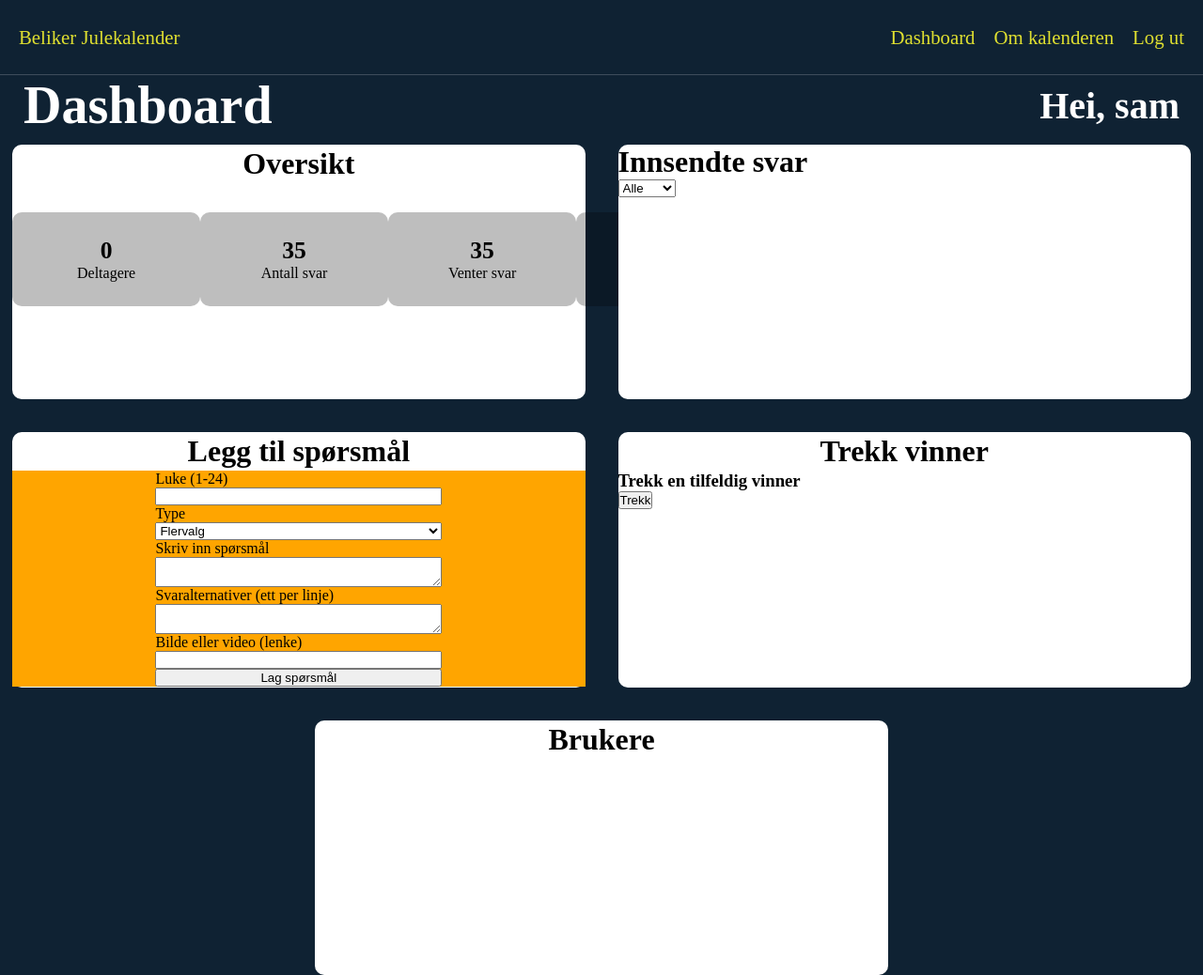
After one commit to LohnyVal/Julekalender, a Node server app: page /dashboard in a window 1280 px wide. The commit adds this page. Shown: the whole page at 94% size. Run offline with Node 20, Linux system fonts and the light colour scheme; a user stored in the database is signed in; tables that the repository leaves empty hold one stand-in row (values such as "Sample post"); some libraries are stand-ins or nearby versions.

Commit message:
Added dashboard with some functions

```diff
--- a/app.js
+++ b/app.js
@@ -48,6 +48,38 @@ app.get("/registerUser", (req, res) =>{
 })
 
 
+app.get("/dashboard", async (req, res) => {
+    const token = req.cookies.token;
+    if (!token) {
+        return res.redirect("/")
+    }
+
+    jwt.verify(token, process.env.SECRET_JWT, async (err, payload) => {
+        if (err) {
+            return res.redirect("/")
+        }
+
+        const user = await User.findById(payload.id).select("username role");
+        if (!user) {
+            return res.redirect("/");
+        }
+
+        if(user.role !== "teacher"){
+            return res.redirect("/")
+        }
+       const userCount = await User.countDocuments({role: {$ne: "teacher"}});
+
+        res.render("dashboard", { userCount, username: user.username.slice(0,-3) })
+    })
+})
+
+
+app.get("/logout", (req, res) =>{
+    res.clearCookie("token");
+    res.redirect("/registerUser")
+})
+
+
 app.post("/registerUser", async (req, res) =>{
     const {email} = req.body;
 
@@ -78,4 +110,6 @@ app.post("/registerUser", async (req, res) =>{
     res.redirect("/")
 })
 
+
+
 app.listen(process.env.PORT);
--- a/models/User.js
+++ b/models/User.js
@@ -12,6 +12,12 @@ const userSchema = new mongoose.Schema({
         type: String,
         required: true,
         unique: true
+    },
+    role: {
+        type: String,
+        enum: ["teacher", "student"],
+        default: "student",
+        required: true
     }
 
 })
--- a/public/css/admin.css
+++ b/public/css/calendar.css
@@ -1,6 +1,9 @@
 .admin-main{
     height: fit-content;
     width: 100%;
+    display: flex;
+    flex-direction: column;
+    align-items: center;
 }
 
 .textConatiner{
@@ -38,6 +41,10 @@
     padding: 24px;
     /* background-color: white; */
     height: 85%;
+    background-color: rgba(210, 206, 206, 0.197);
+    width: 80%;
+    margin-top: 20px;
+    border-radius: 10px;
 }
 
 .daysContainer a{
@@ -48,8 +55,8 @@
 
 
 .days{
-   width: 300px;
-   height: 300px;
+   width: 150px;
+   height: 150px;
    display: flex;
    justify-content: center;
    align-items: center;
--- /dev/null
+++ b/public/css/dashboard.css
@@ -0,0 +1,110 @@
+.dashboard-main{
+    height: 80vh;
+    width: 100%;
+}
+
+.dashboard-top{
+    display: flex;
+    align-items: center;
+    height: 10%;
+    /* background-color: white;  */
+    justify-content: space-between;
+}
+
+.dashboard-top h1   {
+    font-size: 3.5rem;
+    margin-left: 25px;
+    color: white;
+}
+
+.dashboard-top h3  {
+    font-size: 2.5rem;
+    margin-right: 25px;
+    color: white;
+}
+
+.dashboard-middle{
+    /* background-color: green; */
+    display: flex;
+    flex-wrap: wrap;
+    justify-content: center;
+    gap: 35px;
+    height: 90%;
+    margin-top: 10px;
+}
+
+
+.box {
+  width: calc(48% - 5px);
+  height: calc(48% - 5px);
+  box-sizing: border-box;
+  background-color: white;
+  border-radius: 10px;
+}
+
+.data-overview-div{
+    display: flex;
+
+}
+
+.data-div-top{
+    /* background-color: white; */
+    height: 20%;
+    display: flex;
+    align-items: center;
+    justify-content: center;
+}
+
+
+
+.data-overview-div{
+    height: 60%;
+    display: flex;
+    align-items: center;
+    justify-content: space-evenly;
+    /* background-color: orange; */
+}
+
+.users-amount, .answers-amount, .awaits-correction, .day-count{
+    background-color: rgba(0, 0, 0, 0.256);
+    min-width: 200px;
+    height: 100px;
+    border-radius: 10px;
+    display: flex;
+    align-items: center;
+    justify-content: center;
+    flex-direction: column;
+}
+
+
+.data-div-top h2, .answer-div-top h2, .question-div-top h2, .pull-random-winner-div-top h2{
+    font-size: 2rem;
+}
+
+.data-div-top, .question-div-top, .pull-random-winner-div-top{
+    display: flex;
+    align-items: center;
+    justify-content: center;
+    height: 15%;
+}
+
+.users-amount h3, .answers-amount h3, .awaits-correction h3, .day-count h3{
+    font-size: 1.6rem;
+}
+
+.quesion-div-form{
+    background-color: orange;
+
+}
+
+.quesion-div-form form{
+    display: flex;
+    width: 100%;
+    flex-direction: column;
+    width: 100%;
+    align-items: center;
+}
+
+.quesion-div-form form label, .quesion-div-form form input, .quesion-div-form form select, .quesion-div-form form textarea, .quesion-div-form form button{
+    width: 50%;
+}
--- a/public/css/main.css
+++ b/public/css/main.css
@@ -1,7 +1,8 @@
 @import url("/css/nav.css");
 @import url("/css/variables.css");
-@import url("/css/admin.css");
+@import url("/css/calendar.css");
 @import url("/css/registerUser.css");
+@import url("/css/dashboard.css");
 
 *{
     padding: 0;
--- a/public/css/nav.css
+++ b/public/css/nav.css
@@ -1,5 +1,5 @@
 nav{
-    height: 6%;
+    height: 10%;
     width: 100%;
     background-color: var(--navbarColor);
     display: flex;
--- /dev/null
+++ b/views/dashboard.ejs
@@ -0,0 +1,102 @@
+<%- include('partials/head') %>
+<body>
+    <%- include('partials/nav') %>
+    <main class="dashboard-main">
+        <div class="dashboard-top">
+            <h1>Dashboard</h1>
+            <h3>Hei, <%= username %></h3>
+        </div>
+        <div class="dashboard-middle">
+            <div class="data-div box">
+                <div class="data-div-top">
+                    <h2>Oversikt</h2>
+                </div>
+                <div class="data-overview-div">
+                    <div class="users-amount">
+                        <h3><%= userCount %></h3>
+                        <p>Deltagere</p>
+                    </div>
+                    <div class="answers-amount">
+                        <h3>35</h3>
+                        <p>Antall svar</p>
+                    </div>
+                    <div class="awaits-correction">
+                        <h3>35</h3>
+                        <p>Venter svar</p>
+                    </div>
+                    <div class="day-count">
+                        <h3>10</h3>
+                        <p>Luke</p>
+                    </div>
+                </div>
+            </div>
+
+            <div class="answer-div box">
+                <div class="answer-div-top">
+                    <h2>Innsendte svar</h2>
+                </div>
+                <div class="answer-div-result">
+                    <div class="filter-options-div">
+                        <form action="" method="post">
+                            <select name="filter" id="filter">
+                                <option value="all">Alle</option>
+                                <option value="correct">Riktig</option>
+                                <option value="wrong">Feil</option>
+                                <option value="awaits">Venter</option>
+                            </select>
+                        </form>
+                    </div>
+                    <div class="user-results">
+
+                    </div>
+                </div>
+            </div>
+            <div class="question-div box">
+                <div class="question-div-top">
+                    <h2>Legg til spørsmål</h2>
+                </div>
+                <div class="quesion-div-form">
+                    <form action="/admin/question" method="post">
+                        <label for="day">Luke (1-24)</label>
+                        <input type="number" name="day" id="day" min="1" max="24" required>
+
+                        <label for="type">Type</label>
+                        <select name="type" id="type">
+                            <option value="multiple">Flervalg</option>
+                            <option value="freetext">Fritekst</option>
+                        </select>
+
+                        <label for="question">Skriv inn spørsmål</label>
+                        <textarea name="question" id="question" required></textarea>
+
+                        <label for="options">Svaralternativer (ett per linje)</label>
+                        <textarea name="options" id="options"></textarea>
+
+                        <label for="media">Bilde eller video (lenke)</label>
+                        <input type="text" name="media" id="media">
+
+                        <button type="submit">Lag spørsmål</button>
+                    </form>
+                </div>
+            </div>
+            <div class="pull-random-winner-div box">
+                <div class="pull-random-winner-div-top">
+                    <h2>Trekk vinner</h2>
+                </div>
+                <div class="pull-random-winner">
+                   <form action="" method="post">
+                    <h3>Trekk en tilfeldig vinner</h3>
+                    <button>Trekk</button>
+                   </form>
+                </div>
+
+            </div>
+            <div class="user-list-div box">
+                <div class="question-div-top">
+                    <h2>Brukere</h2>
+                </div>
+
+            </div>
+        </div>
+    </main>
+</body>
--- a/views/partials/head.ejs
+++ b/views/partials/head.ejs
@@ -1,4 +1,4 @@
-<html lang="en">
+<html lang="nb">
 <head>
     <meta charset="UTF-8">
     <meta name="viewport" content="width=device-width, initial-scale=1.0">
--- a/views/partials/nav.ejs
+++ b/views/partials/nav.ejs
@@ -3,9 +3,8 @@
         <li><a href="/">Beliker Julekalender</a></li>
     </ul>
     <ul class="nav-right">
-        <li><a href="">Spørsmål</a></li>
-        <li><a href="">Svar</a></li>
+        <li><a href="/dashboard">Dashboard</a></li>
         <li><a href="">Om kalenderen</a></li>
-        <li><a href="">Log ut</a></li>
+        <li><a href="/logout">Log ut</a></li>
     </ul>
 </nav>
```
Also changed, not shown: models/Questions.js (added, +29 -0 lines), README.md (added).
